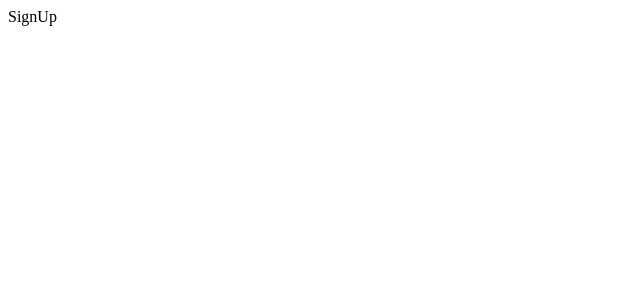
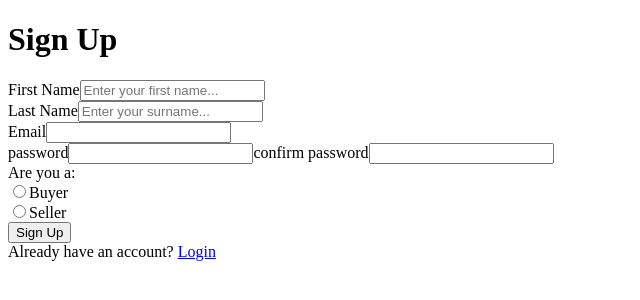
Before and after one commit to AliakseiPV/bookyto, a React (Create React App) app in the folder client/: page /registration in a window 1280 px wide. Shown: the top 300 px of the page, without its empty margins (0-640 px from the left). Built offline with nearby package versions, Linux system fonts and the light colour scheme.

Commit message:
add password and email check

```diff
--- /dev/null
+++ b/client/src/components/FormInput.jsx
@@ -0,0 +1,21 @@
+import React from 'react';
+
+const FormInput = ({htmlFor, labelText, nameInput, typeInput, valueInput, requiredBool, placeholder, onChangeHandler}) => {
+    return (
+        <>
+            <label htmlFor={htmlFor}>
+                {labelText}
+            </label>
+            <input
+                value={valueInput}
+                name={nameInput}
+                type={typeInput}
+                required={requiredBool}
+                placeholder={placeholder}
+                onChange={onChangeHandler}
+            />
+        </>
+    );
+};
+
+export default FormInput;
--- a/client/src/components/pages/SignUp.jsx
+++ b/client/src/components/pages/SignUp.jsx
@@ -1,10 +1,173 @@
-import React from 'react';
+import React, {useEffect, useState} from 'react';
+import { Link } from 'react-router-dom';
+import FormInput from '../FormInput';
 
 const SignUp = () => {
     //sign up form takes first name,last name, email, password (two times to confirm), and user/writer(radio)
+    const [firstName, setFirstName] = useState('')
+    const [lastName, setLastName] = useState('')
+    const [email, setEmail] = useState('')
+    const [emailError, setEmailError] = useState('')
+    const [password, setPassword] = useState('')
+    const [checkPassword, setCheckPassword] = useState('')
+    const [passwordError, setPasswordError] = useState([])
+
+    function handleSubmit (e) {
+        e.preventDefault();
+        console.log(email)
+
+    }
+    function emailHandler (e) {
+        const emailValue = e.target.value
+        const filter = /^\s*[\w\-+_]+(\.[\w\-+_]+)*@[\w\-+_]+\.[\w\-+_]+(\.[\w\-+_]+)*\s*$/
+
+        if (!emailValue) {
+            setEmailError("Email field can't be empty")
+            return
+        }
+        if (!filter.test(String(emailValue).toLowerCase())) {
+            setEmailError('Email field is not correct')
+            return
+        }
+        setEmailError('')
+        setEmail(emailValue)
+    }
+
+    useEffect(() => { console.log(passwordError)})
+
+    function passwordHandler (e) {
+        setPasswordError([])
+        const passwordValue = e.target.value;
+        const regexCheck = [
+            {
+                filter: /^\s*\S+.*/,
+                error: "Password is empty"
+            },
+            {
+                filter: /^(?=[^a-z]*[a-z])/,
+                error: "Password must include at least one lower case"
+            },
+            {
+                filter: /^(?=[^A-Z]*[A-Z])/,
+                error: "Password must include at least one upper case"
+            },
+            {
+                filter: /^(?=\D*\d)/,
+                error: "Password must include at least one number"
+            },
+            {
+                filter: /^(?=[^!#%]*[!#%])/,
+                error: "Password must include at one special character (only !#% are allowed)"
+            },
+            {
+                filter: /^([A-Za-z0-9!#%])(?!.* )/,
+                error: "Password has symbols which are not allowed"
+            },
+            {
+                filter: /.{8,32}/,
+                error: "Password has to be between 8 to 32 characters long"
+            },
+        ]
+
+        for (let element of regexCheck) {
+            if (!element.filter.test(String(passwordValue))) {
+                setPasswordError(passwordError => [...passwordError, element.error])
+            }
+        }
+       setPassword(passwordValue)
+
+    }
+
+    function confirmPasswordHandler (e) {
+
+    }
+
+
     return (
         <div>
-            SignUp
+            <form onSubmit={handleSubmit}>
+                <h1>Sign Up</h1>
+                <div>
+                    <FormInput
+                        htmlFor='firstName'
+                        labelText='First Name'
+                        valueInput={firstName}
+                        name='firstName'
+                        requiredBool={true}
+                        placeholder='Enter your first name...'
+                        onChangeHandler={e => setFirstName(e.target.value)}
+                    />
+                </div>
+                <div>
+                    <FormInput
+                        htmlFor='lastName'
+                        labelText='Last Name'
+                        valueInput={lastName}
+                        name='lastName'
+                        requiredBool={true}
+                        placeholder='Enter your surname...'
+                        onChangeHandler={e => setLastName(e.target.value)}
+                    />
+                </div>
+                {/* Email */}
+                <div>
+                    <FormInput
+                        htmlFor='email'
+                        labelText='Email'
+                        valueInput={email}
+                        name='email'
+                        requiredBool={true}
+                        onChangeHandler={emailHandler}
+                    />
+                </div>
+                {/* Password */}
+                <div>
+                    <FormInput
+                        htmlFor='password'
+                        labelText='password'
+                        valueInput={password}
+                        name='password'
+                        requiredBool={true}
+                        onChangeHandler={passwordHandler}
+                    />
+                    <FormInput
+                        htmlFor='password_confirmation'
+                        labelText='confirm password'
+                        valueInput={checkPassword}
+                        name='confirm'
+                        requiredBool={true}
+                        onChangeHandler={confirmPasswordHandler}
+                    />
+
+                </div>
+                {/* User/Seller */}
+                <div>
+                    <label>Are you a:</label>
+                    <div>
+                        <input type='radio' value='buyer' name='user_role'></input>
+                        <label htmlFor="default_radio">
+                            Buyer
+                        </label>
+                    </div>
+                    <div>
+                        <input type='radio' value='seller' name='user_role'></input>
+                        <label htmlFor="default_radio">
+                            Seller
+                        </label>
+                    </div>
+                </div>
+                <div>
+                    <button type='submit'>
+                        Sign Up
+                    </button>
+                </div>
+                <div>
+                    Already have an account? {" "}
+                    <span>
+                        <Link to="/login">Login</Link>
+                    </span>
+                </div>
+            </form>
         </div>
     );
 };
```
